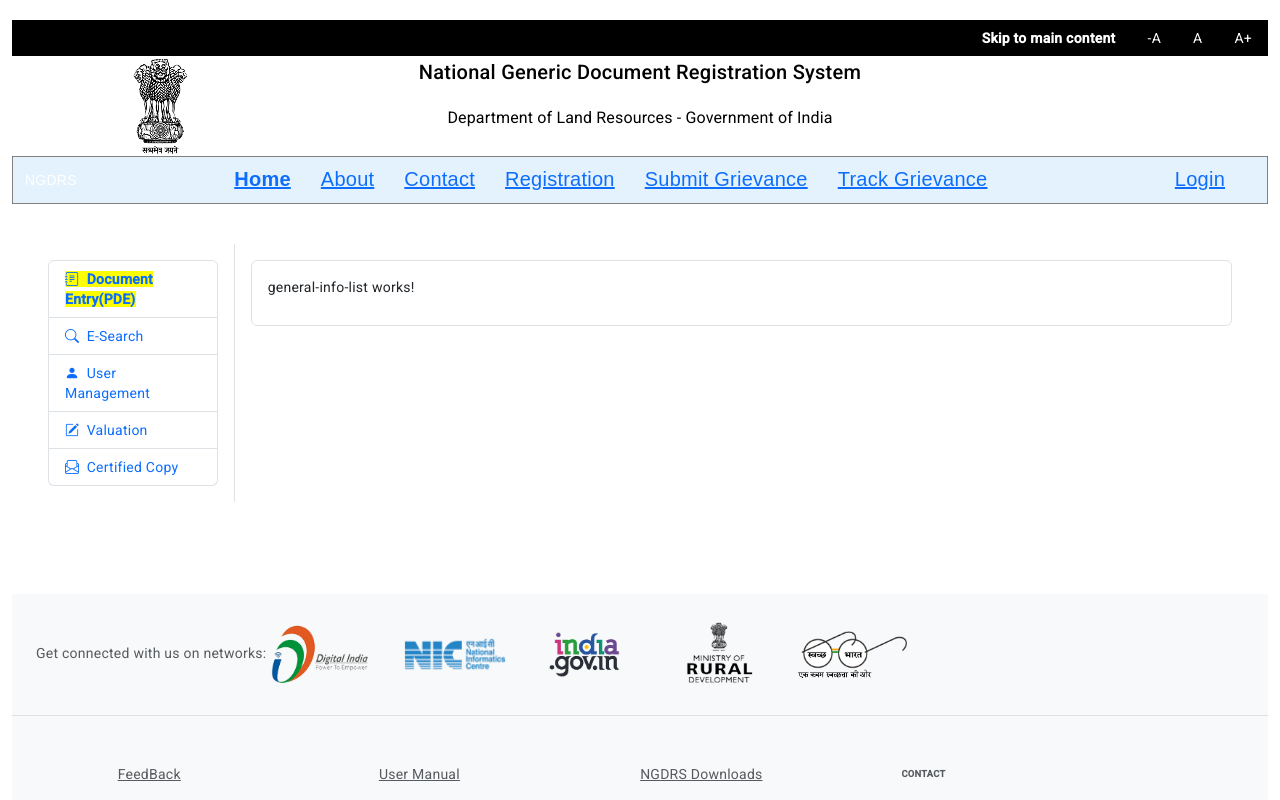
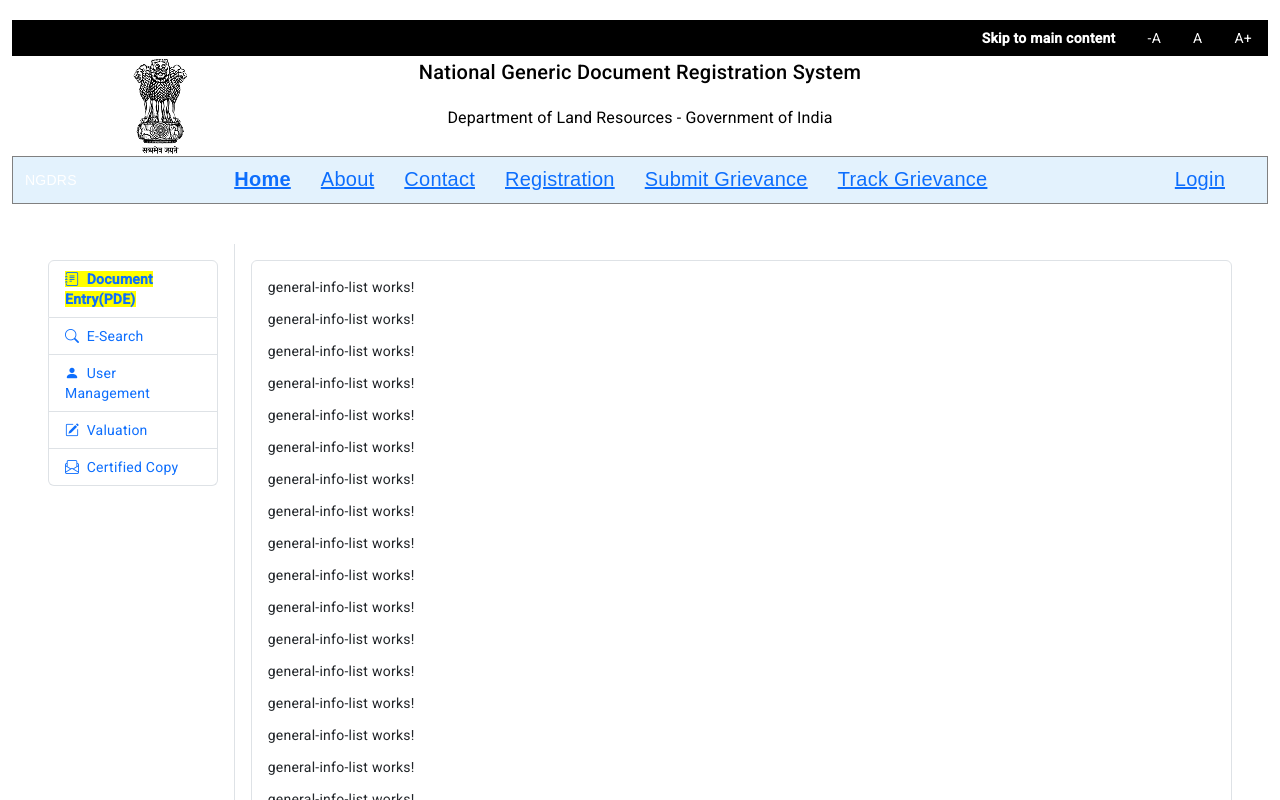
Before and after one commit to devashreegosavi/ngdrs, an Angular app: page /welcomepage/geninfolist in a window 1280 px wide. Shown: the top 800 px of the page. Built offline with nearby package versions, Linux system fonts and the light colour scheme.

Commit message:
29 nov 2024
0534pm

```diff
--- /dev/null
+++ b/src/app/auth.service.ts
@@ -0,0 +1,23 @@
+import { Injectable } from '@angular/core';
+
+@Injectable({
+  providedIn: 'root'
+})
+export class AuthService {
+
+  private isLoggedIn = false;
+  constructor() { }
+
+  login(){
+    this.isLoggedIn=true;
+    console.log('logged in');
+  }
+
+  logout(){
+    this.isLoggedIn=false;
+  }
+
+  isAuthenticated():boolean{
+    return this.isLoggedIn;
+  }
+}
--- a/src/app/general-info-list/general-info-list.component.html
+++ b/src/app/general-info-list/general-info-list.component.html
@@ -1 +1,18 @@
 <p>general-info-list works!</p>
+<p>general-info-list works!</p>
+<p>general-info-list works!</p>
+<p>general-info-list works!</p>
+<p>general-info-list works!</p>
+<p>general-info-list works!</p>
+<p>general-info-list works!</p>
+<p>general-info-list works!</p>
+<p>general-info-list works!</p>
+<p>general-info-list works!</p>
+<p>general-info-list works!</p>
+<p>general-info-list works!</p>
+<p>general-info-list works!</p>
+<p>general-info-list works!</p>
+<p>general-info-list works!</p>
+<p>general-info-list works!</p>
+<p>general-info-list works!</p>
+<p>general-info-list works!</p>
--- a/src/app/header/header.component.html
+++ b/src/app/header/header.component.html
@@ -45,7 +45,8 @@
           <span><a routerLink="/trackgrievance" routerLinkActive="active">Track Grievance</a></span>
       </div>
       <div>
-        <span><a routerLink="/login" routerLinkActive="active">Login</a></span>
+        <span><a routerLink="/login" routerLinkActive="active" *ngIf="!auth.isAuthenticated();">Login</a></span>
+        <button class="btn btn-danger" (click)="onLogout()" *ngIf="auth.isAuthenticated();">Logout</button>
       </div>
   </nav>
 <!--</div>-->
--- a/src/app/header/header.component.ts
+++ b/src/app/header/header.component.ts
@@ -1,4 +1,5 @@
 import { Component } from '@angular/core';
+import { AuthService } from '../auth.service';
 
 @Component({
   selector: 'app-header',
@@ -8,4 +9,16 @@ import { Component } from '@angular/core';
 export class HeaderComponent {
   imageemblem = 'assets/embelem1.png';
   altText = 'Example Image';
+
+  constructor(public auth : AuthService){
+
+  }
+
+  onLogin(){
+    this.auth.login();
+  }
+
+  onLogout(){
+    this.auth.logout();
+  }
 }
--- a/src/app/login/login.component.ts
+++ b/src/app/login/login.component.ts
@@ -3,6 +3,7 @@ import { FormBuilder, FormControl, FormGroup, Validators } from '@angular/forms'
 import { EncDecService } from '../enc-dec.service';
 import { ApiService } from '../api.service';
 import { ActivatedRoute, Router } from '@angular/router';
+import { AuthService } from '../auth.service';
 @Component({
   selector: 'app-login',
   templateUrl: './login.component.html',
@@ -19,7 +20,7 @@ export class LoginComponent {
   usernm : string = '';
   errorMessage : string = '';
 
-  constructor(private fb : FormBuilder, private encdec : EncDecService, private apiservice : ApiService, private router : Router, private route : ActivatedRoute){
+  constructor(private fb : FormBuilder, private encdec : EncDecService, private apiservice : ApiService, private router : Router, private route : ActivatedRoute, private auth : AuthService){
     this.loginForm = this.fb.group({
         username : ['',[Validators.required]],
         password : ['',[Validators.required]]
@@ -59,6 +60,7 @@ export class LoginComponent {
         if(this.encryptedstr===pwdfromdb){
           // redirect to welcome page
           this.router.navigate(['/welcomepage']);
+          this.auth.login();
         }
         else{
           //redirect to login page with invalid password message
```
Also changed, not shown: 1 other file (tests, documents, lock files or other folders).
